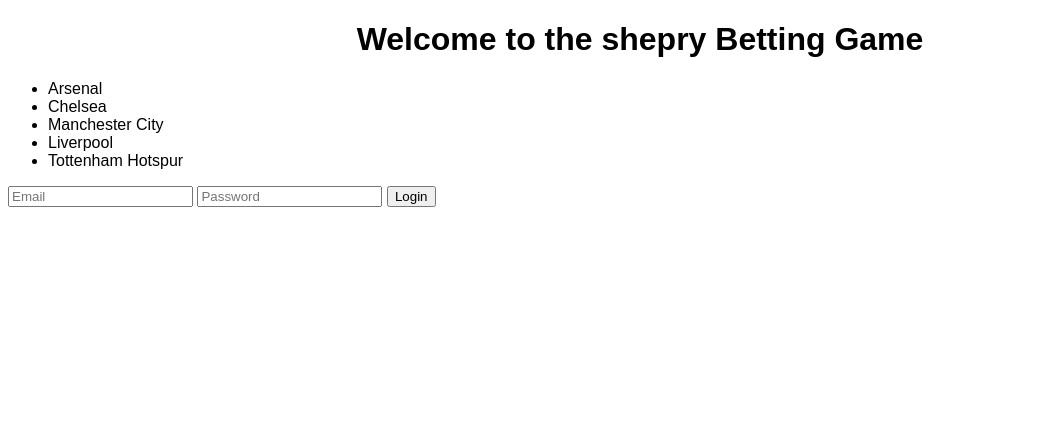
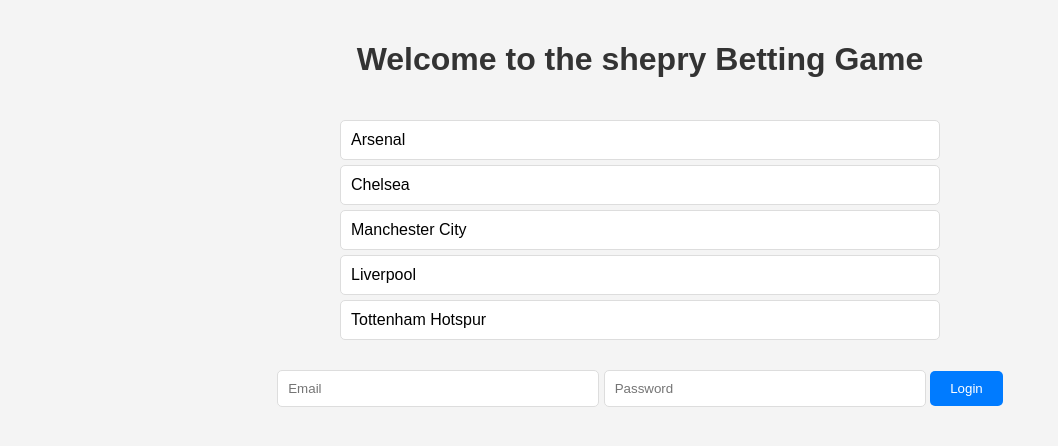
Before and after one commit to shepry/sheprybet, a plain HTML site: page index.html in a window 1280 px wide. Shown: the whole page, without its empty margins (0-1058 px from the left). Drawn offline with Linux system fonts and the light colour scheme; no server answers.

Commit message:
Update styles.css

```diff
--- a/styles.css
+++ b/styles.css
@@ -1,6 +1,63 @@
 body {
     font-family: Arial, sans-serif;
+    margin: 0;
+    padding: 0;
+    background-color: #f4f4f4;
 }
+
 h1 {
     text-align: center;
+    color: #333;
+    padding: 20px;
 }
+
+#teams-list {
+    margin: 20px auto;
+    width: 80%;
+    max-width: 600px;
+}
+
+ul {
+    list-style-type: none;
+    padding: 0;
+}
+
+li {
+    background-color: #fff;
+    border: 1px solid #ddd;
+    margin-bottom: 5px;
+    padding: 10px;
+    border-radius: 5px;
+}
+
+#auth-container {
+    text-align: center;
+    margin-top: 20px;
+}
+
+input[type="email"],
+input[type="password"] {
+    width: 80%;
+    max-width: 300px;
+    padding: 10px;
+    margin: 10px 0;
+    border: 1px solid #ddd;
+    border-radius: 5px;
+}
+
+button {
+    padding: 10px 20px;
+    border: none;
+    border-radius: 5px;
+    background-color: #007bff;
+    color: #fff;
+    cursor: pointer;
+}
+
+button:hover {
+    background-color: #0056b3;
+}
+
+#logout-container {
+    margin-top: 20px;
+}
```
